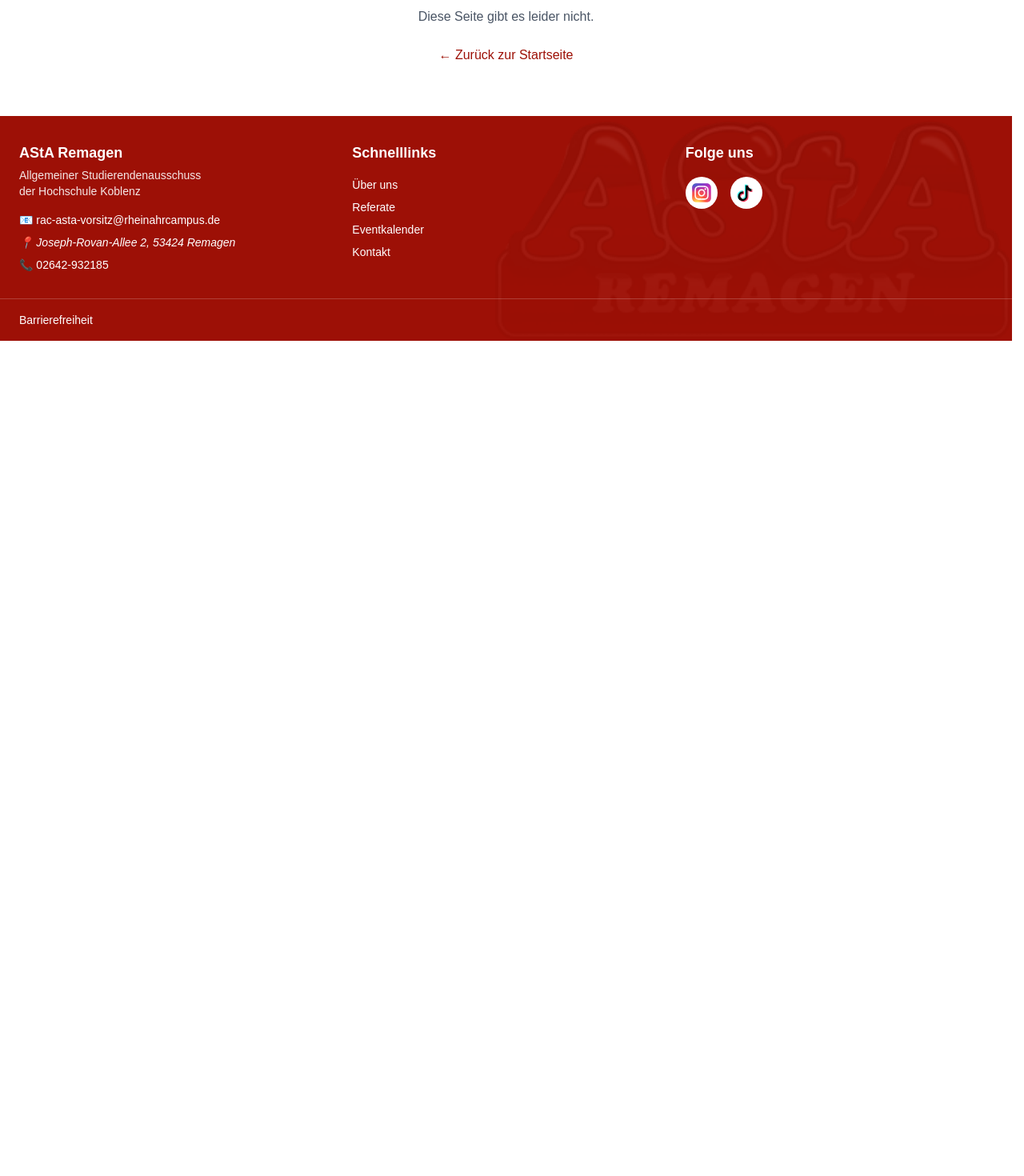
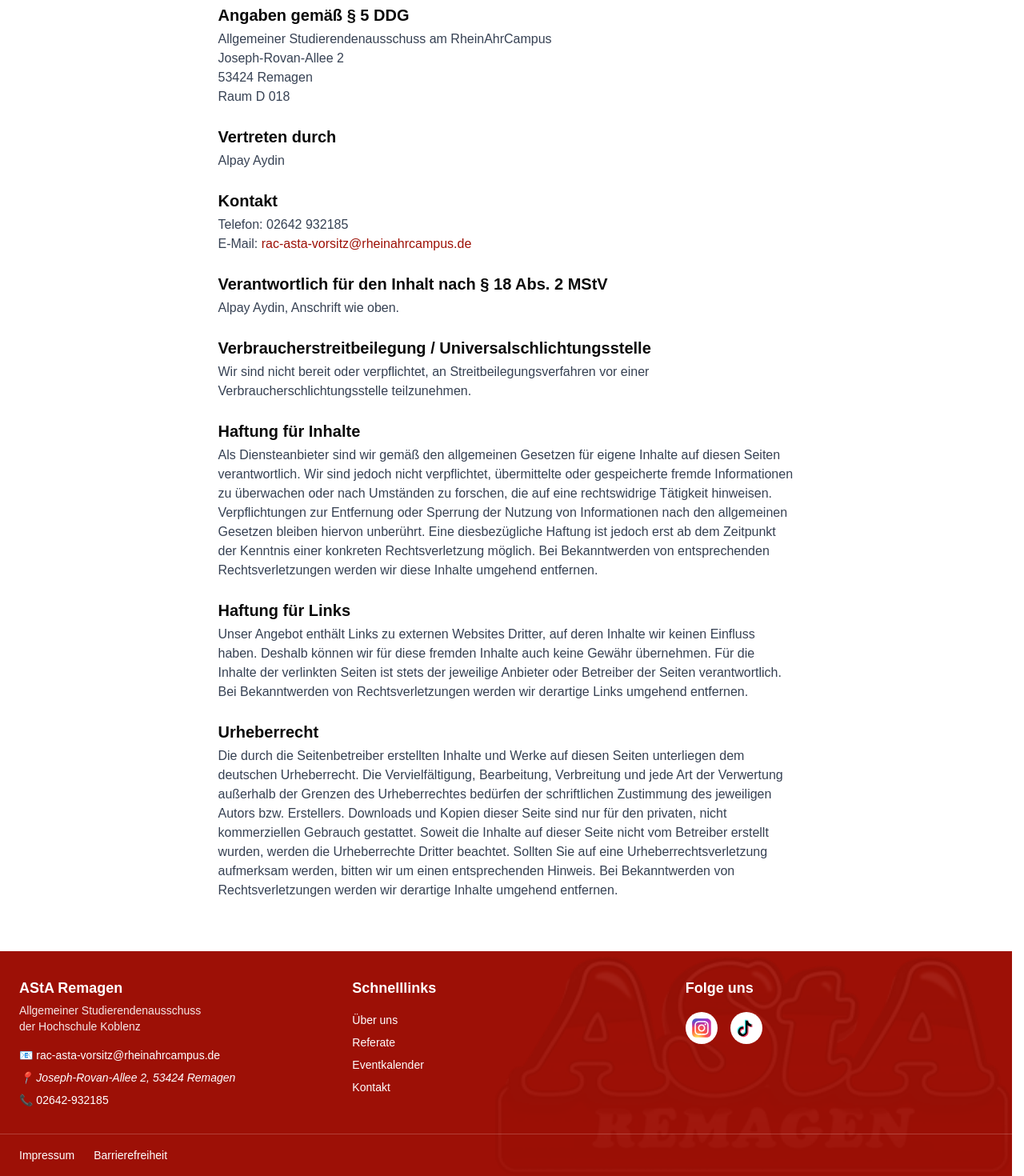
Before and after one commit to IIDontWorryII/AstaWebsite, a React (Vite) app in the folder client/: page /impressum in a window 1280 px wide. Shown: the part 200-1670 px from the top of the page at 80% size. Before the commit the page ends 800 px from the top, so only its background shows below. Built offline with nearby package versions, Linux system fonts and the light colour scheme; no server answers.

Commit message:
AW-56 Impressum page + footer link

```diff
--- a/client/src/App.tsx
+++ b/client/src/App.tsx
@@ -7,6 +7,7 @@ import Baracke from "./pages/Baracke";
 import Sport from "./pages/Sport";
 import Kontakt from "./pages/Kontakt";
 import Barrierefreiheit from "./pages/Barrierefreiheit";
+import Impressum from "./pages/Impressum";
 import NotFound from "./pages/NotFound";
 import Asta from "./pages/gremien/Asta";
 import Stupa from "./pages/gremien/Stupa";
@@ -40,6 +41,7 @@ function App() {
         <Route path="/sport" element={<Sport />} />
         <Route path="/kontakt" element={<Kontakt />} />
         <Route path="/barrierefreiheit" element={<Barrierefreiheit />} />
+        <Route path="/impressum" element={<Impressum />} />
         <Route path="/login" element={<Login />} />
         <Route path="/signup" element={<Signup />} />
         <Route path="/profile" element={<Profile />} />
--- a/client/src/components/Footer.tsx
+++ b/client/src/components/Footer.tsx
@@ -114,6 +114,9 @@ export default function Footer() {
           Datenschutz are added in AW-56 / AW-57. */}
       <div className="relative z-10 border-t border-white/20">
         <div className="max-w-7xl mx-auto px-6 py-4 flex flex-wrap gap-x-6 gap-y-2 text-sm">
+          <Link to="/impressum" className="hover:underline">
+            Impressum
+          </Link>
           <Link to="/barrierefreiheit" className="hover:underline">
             Barrierefreiheit
           </Link>
--- /dev/null
+++ b/client/src/pages/Impressum.tsx
@@ -0,0 +1,120 @@
+// client/src/pages/Impressum.tsx
+//
+// Imprint, required under § 5 DDG (the 2024 successor to § 5 TMG). Content
+// mirrors the old asta-remagen.com Impressum, modernized.
+//
+// ⚠️ LEGAL TEXT — the AStA must confirm/update before launch:
+//   - the current Vorsitz (vertretungsberechtigte Person), and
+//   - whether a supervisory authority (Aufsichtsbehörde) must be named,
+//     since the Studierendenschaft is a public-law body.
+
+// Current chair — update when the Vorsitz changes.
+const VERTRETEN_DURCH = "Alpay Aydin";
+
+export default function Impressum() {
+  return (
+    <section className="max-w-3xl mx-auto px-6 py-16 space-y-6">
+      <h1 className="text-3xl font-bold">Impressum</h1>
+
+      <div>
+        <h2 className="text-xl font-bold mb-1">Angaben gemäß § 5 DDG</h2>
+        <p className="text-gray-700">
+          Allgemeiner Studierendenausschuss am RheinAhrCampus
+          <br />
+          Joseph-Rovan-Allee 2
+          <br />
+          53424 Remagen
+          <br />
+          Raum D&nbsp;018
+        </p>
+      </div>
+
+      <div>
+        <h2 className="text-xl font-bold mb-1">Vertreten durch</h2>
+        <p className="text-gray-700">{VERTRETEN_DURCH}</p>
+      </div>
+
+      <div>
+        <h2 className="text-xl font-bold mb-1">Kontakt</h2>
+        <p className="text-gray-700">
+          Telefon:{" "}
+          <a href="tel:+4926429932185" className="hover:underline">
+            02642&nbsp;932185
+          </a>
+          <br />
+          E-Mail:{" "}
+          <a
+            href="mailto:rac-asta-vorsitz@rheinahrcampus.de"
+            className="text-asta-red hover:underline"
+          >
+            rac-asta-vorsitz@rheinahrcampus.de
+          </a>
+        </p>
+      </div>
+
+      <div>
+        <h2 className="text-xl font-bold mb-1">
+          Verantwortlich für den Inhalt nach § 18 Abs. 2 MStV
+        </h2>
+        <p className="text-gray-700">
+          {VERTRETEN_DURCH}, Anschrift wie oben.
+        </p>
+      </div>
+
+      <div>
+        <h2 className="text-xl font-bold mb-1">
+          Verbraucherstreitbeilegung / Universalschlichtungsstelle
+        </h2>
+        <p className="text-gray-700">
+          Wir sind nicht bereit oder verpflichtet, an Streitbeilegungsverfahren
+          vor einer Verbraucherschlichtungsstelle teilzunehmen.
+        </p>
+      </div>
+
+      <div>
+        <h2 className="text-xl font-bold mb-1">Haftung für Inhalte</h2>
+        <p className="text-gray-700">
+          Als Diensteanbieter sind wir gemäß den allgemeinen Gesetzen für eigene
+          Inhalte auf diesen Seiten verantwortlich. Wir sind jedoch nicht
+          verpflichtet, übermittelte oder gespeicherte fremde Informationen zu
+          überwachen oder nach Umständen zu forschen, die auf eine rechtswidrige
+          Tätigkeit hinweisen. Verpflichtungen zur Entfernung oder Sperrung der
+          Nutzung von Informationen nach den allgemeinen Gesetzen bleiben hiervon
+          unberührt. Eine diesbezügliche Haftung ist jedoch erst ab dem Zeitpunkt
+          der Kenntnis einer konkreten Rechtsverletzung möglich. Bei
+          Bekanntwerden von entsprechenden Rechtsverletzungen werden wir diese
+          Inhalte umgehend entfernen.
+        </p>
+      </div>
+
+      <div>
+        <h2 className="text-xl font-bold mb-1">Haftung für Links</h2>
+        <p className="text-gray-700">
+          Unser Angebot enthält Links zu externen Websites Dritter, auf deren
+          Inhalte wir keinen Einfluss haben. Deshalb können wir für diese fremden
+          Inhalte auch keine Gewähr übernehmen. Für die Inhalte der verlinkten
+          Seiten ist stets der jeweilige Anbieter oder Betreiber der Seiten
+          verantwortlich. Bei Bekanntwerden von Rechtsverletzungen werden wir
+          derartige Links umgehend entfernen.
+        </p>
+      </div>
+
+      <div>
+        <h2 className="text-xl font-bold mb-1">Urheberrecht</h2>
+        <p className="text-gray-700">
+          Die durch die Seitenbetreiber erstellten Inhalte und Werke auf diesen
+          Seiten unterliegen dem deutschen Urheberrecht. Die Vervielfältigung,
+          Bearbeitung, Verbreitung und jede Art der Verwertung außerhalb der
+          Grenzen des Urheberrechtes bedürfen der schriftlichen Zustimmung des
+          jeweiligen Autors bzw. Erstellers. Downloads und Kopien dieser Seite
+          sind nur für den privaten, nicht kommerziellen Gebrauch gestattet.
+          Soweit die Inhalte auf dieser Seite nicht vom Betreiber erstellt
+          wurden, werden die Urheberrechte Dritter beachtet. Sollten Sie auf eine
+          Urheberrechtsverletzung aufmerksam werden, bitten wir um einen
+          entsprechenden Hinweis. Bei Bekanntwerden von Rechtsverletzungen werden
+          wir derartige Inhalte umgehend entfernen.
+        </p>
+      </div>
+    </section>
+  );
+}
```
Also changed, not shown: 2 other files (tests, documents, lock files or other folders).
